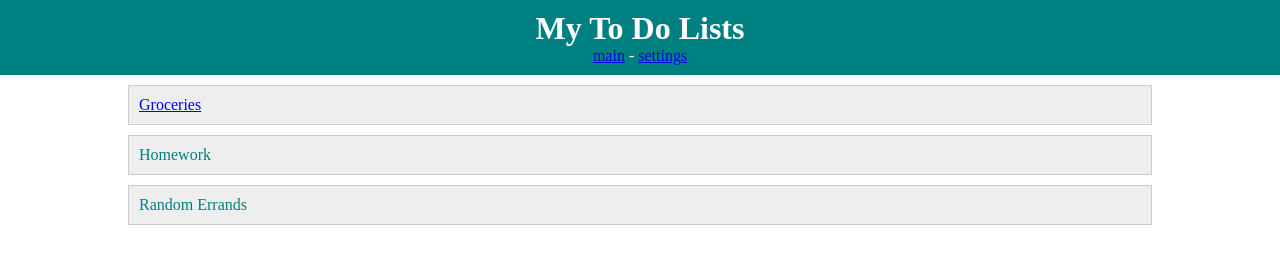
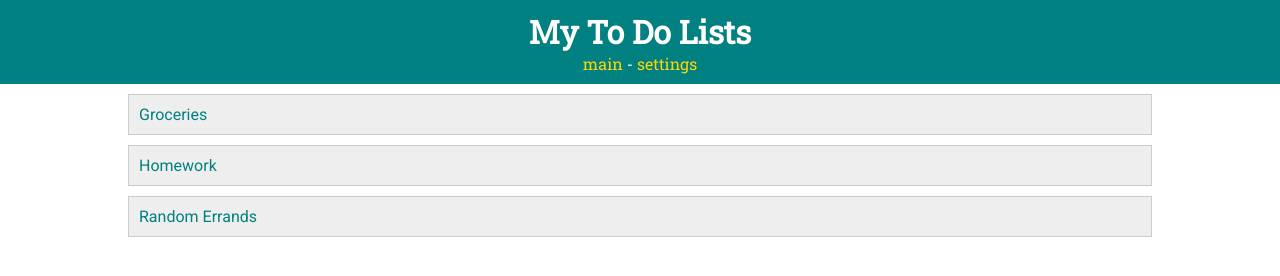
Before and after one commit to cemery1/05-430-PUI, a plain HTML site: page week4_lab/index.html in a window 1280 px wide. Drawn offline with Linux system fonts and the light colour scheme.

Commit message:
Finished Lab Assignment

```diff
--- a/week4_lab/index.html
+++ b/week4_lab/index.html
@@ -5,6 +5,8 @@
     <meta charset="UTF-8">
     <!-- styles -->
     <link rel="stylesheet" type="text/css" href="style.css">
+    <!-- fonts -->
+    <link href="https://fonts.googleapis.com/css?family=Roboto|Roboto+Slab" rel="stylesheet">
 </head>
 
 <body>
--- a/week4_lab/style.css
+++ b/week4_lab/style.css
@@ -1,6 +1,7 @@
 body {
     margin: 0;
     color: teal;
+    font-family: 'Roboto', sans-serif;
 }
 
 /*********** HEADER ************/
@@ -10,7 +11,9 @@ header {
     padding: 10px;
     background-color: teal;
     color: white;
+    font-family: 'Roboto Slab', serif;
 }
+
 
 h1 {
     margin: 0;
@@ -33,3 +36,13 @@ h1 {
 .list-title {
     margin-left: 20px;
 }
+
+header a {
+    color: gold;
+    text-decoration: none;
+}
+
+.list a {
+    color: teal;
+    text-decoration: none;
+}
```
Also changed, not shown: week4_lab/list.html (+2 -0 lines).
